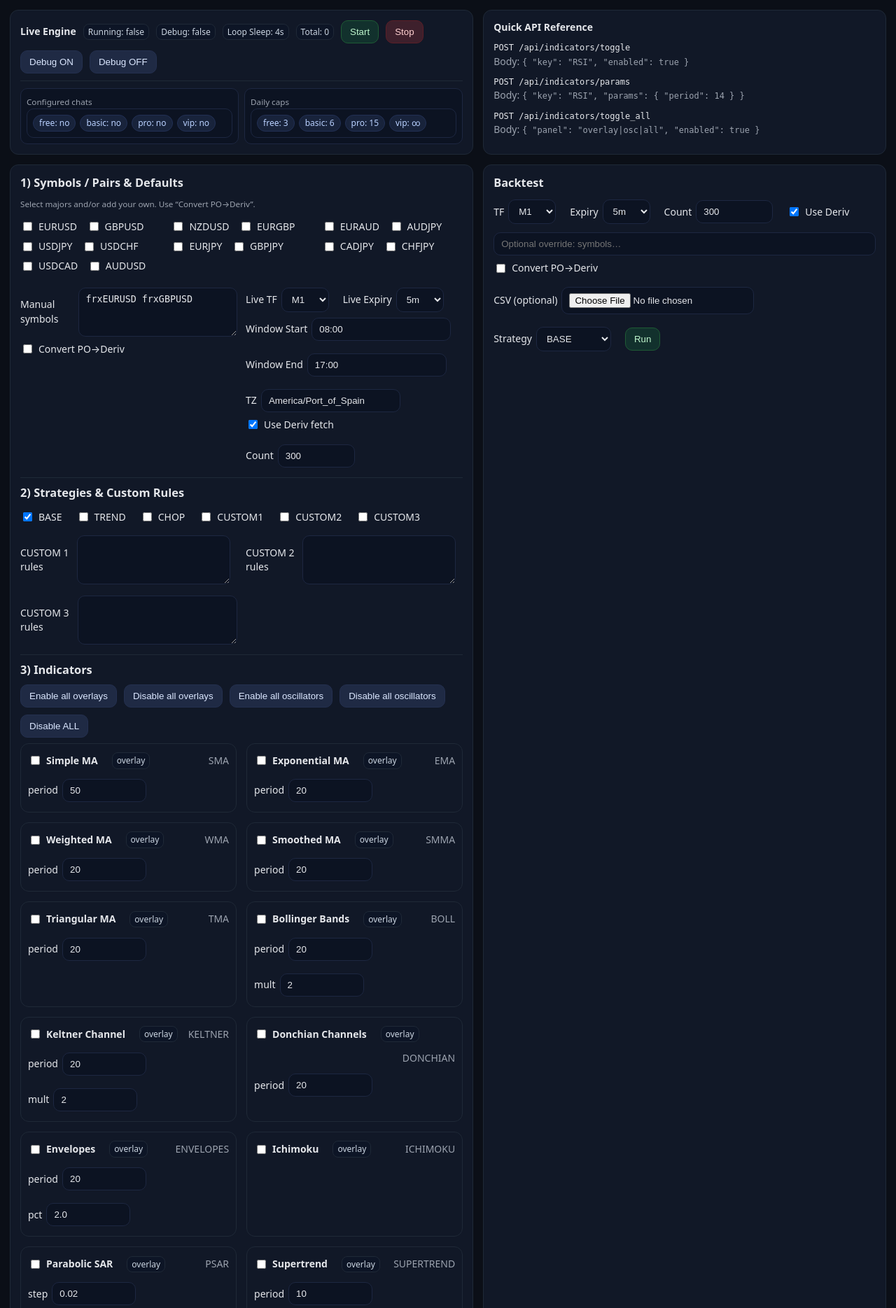
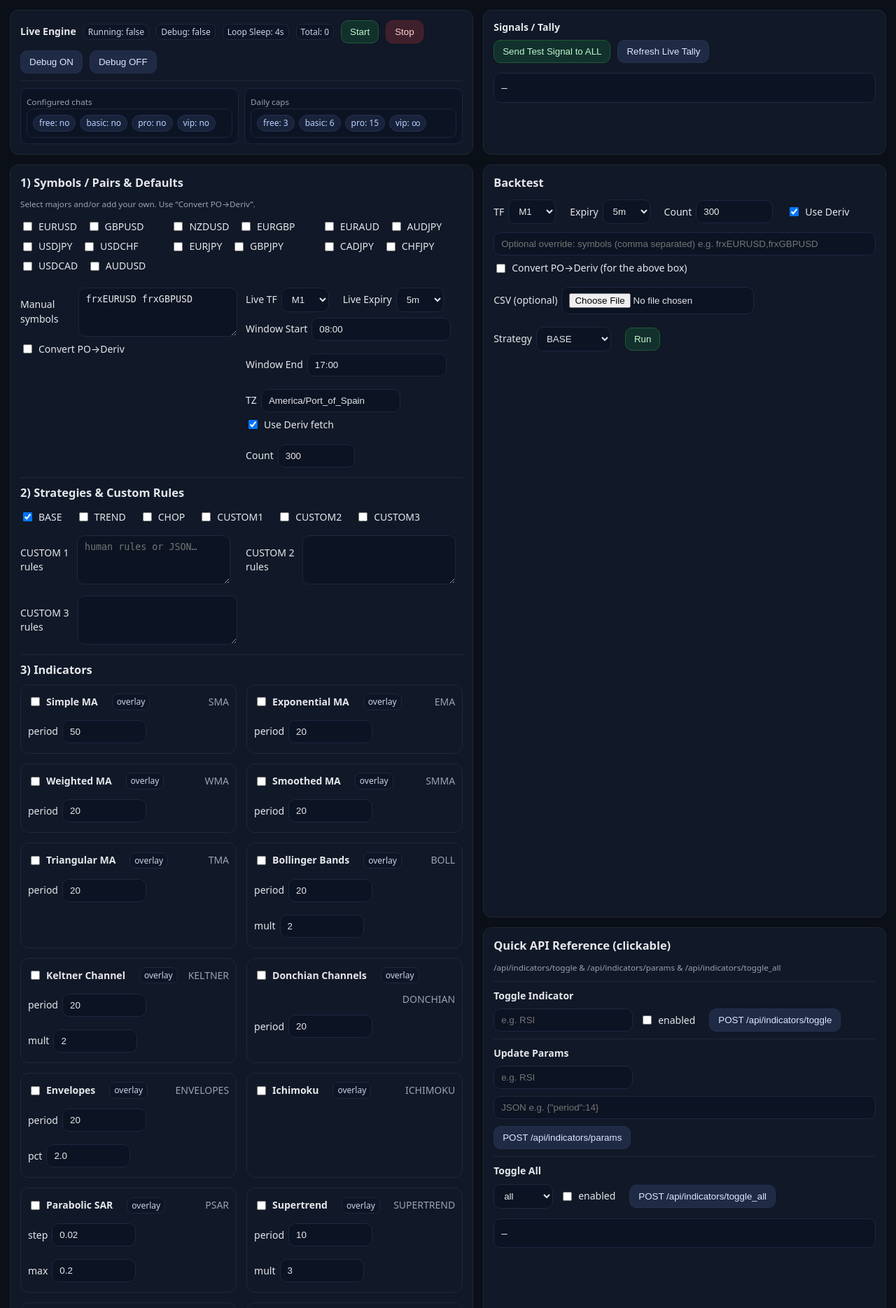
Before and after one commit to Fanatic1989/pocket-option-signals, a Flask app: page /dashboard in a window 1280 px wide. Shown: the part 62-1931 px from the top of the page at 70% size. Run offline with Flask 3, Linux system fonts and the light colour scheme; the visitor is signed in with stand-in values (Sample User, id 1); data comes from the database, SQL or seed files in the repository.

Commit message:
Update dashboard.html

```diff
--- a/templates/dashboard.html
+++ b/templates/dashboard.html
@@ -7,7 +7,8 @@
   <style>
     :root{
       --bg:#0b0f17; --panel:#111827; --muted:#9ca3af; --text:#e5e7eb;
-      --ok:#16a34a; --warn:#f59e0b; --err:#ef4444; --accent:#3b82f6; --line:#1f2937;
+      --ok:#16a34a; --warn:#f59e0b; --err:#ef4444; --accent:#3b82f6;
+      --line:#1f2937;
     }
     *{box-sizing:border-box}
     body{margin:0;background:var(--bg);color:var(--text);font:14px/1.45 system-ui,Segoe UI,Roboto,Inter,sans-serif}
@@ -23,7 +24,10 @@
     .btn.ok{background:rgba(22,163,74,.18);border-color:#1f5b35;color:#bff6cd}
     .btn.stop{background:rgba(239,68,68,.2);border-color:#5b1f27;color:#ffd0d0}
     .btn.ghost{background:transparent;border-color:var(--line);color:var(--muted)}
-    input, select, textarea{background:#0c1322;border:1px solid #1d2741;color:var(--text);border-radius:10px;padding:8px 10px;outline:none}
+    input, select, textarea{
+      background:#0c1322;border:1px solid #1d2741;color:var(--text);
+      border-radius:10px;padding:8px 10px;outline:none
+    }
     textarea{width:100%;min-height:70px;resize:vertical}
     label{display:inline-flex;align-items:center;gap:6px;margin:4px 10px 4px 0}
     small{color:var(--muted)}
@@ -53,7 +57,7 @@
     .checkbox-col{columns:3}
     @media (max-width:1100px){ .cols{grid-template-columns:1fr} .checkbox-col{columns:2} }
     @media (max-width:640px){ .checkbox-col{columns:1} }
-    code.small{font-size:12px}
+    pre.code{white-space:pre-wrap;background:#0c1322;border:1px solid #1d2741;border-radius:10px;padding:10px}
   </style>
 </head>
 <body>
@@ -93,8 +97,10 @@
       </form>
       <div class="mt12"><small class="muted">Default password is "admin" (env: ADMIN_PASSWORD).</small></div>
     </div>
+
   {% else %}
 
+  <!-- Top strip -->
   <div class="grid cols">
     <div class="panel">
       <div class="row">
@@ -124,25 +130,22 @@
       </div>
     </div>
 
-    <!-- Quick API Reference (requested) -->
+    <!-- Signals / Tally (replaces broadcast panel) -->
     <div class="panel">
-      <strong>Quick API Reference</strong>
-      <div class="mt8">
-        <div><code class="small">POST {{ url_for('dashboard.api_ind_toggle') }}</code></div>
-        <div class="muted">Body: <code class="small">{ "key": "RSI", "enabled": true }</code></div>
+      <strong>Signals / Tally</strong>
+      <div class="row mt8">
+        <button class="btn ok" id="btnTestAll">Send Test Signal to ALL</button>
+        <button class="btn" id="btnTally">Refresh Live Tally</button>
       </div>
       <div class="mt8">
-        <div><code class="small">POST {{ url_for('dashboard.api_ind_params') }}</code></div>
-        <div class="muted">Body: <code class="small">{ "key": "RSI", "params": { "period": 14 } }</code></div>
-      </div>
-      <div class="mt8">
-        <div><code class="small">POST {{ url_for('dashboard.api_ind_toggle_all') }}</code></div>
-        <div class="muted">Body: <code class="small">{ "panel": "overlay|osc|all", "enabled": true }</code></div>
+        <pre id="tallyBox" class="code">—</pre>
       </div>
     </div>
   </div>
 
+  <!-- Main grid -->
   <div class="grid cols">
+    <!-- Left: config -->
     <div class="panel">
       <form action="{{ url_for('dashboard.view') }}" method="post">
         <h3 class="section-title">1) Symbols / Pairs & Defaults</h3>
@@ -151,8 +154,7 @@
         <div class="checkbox-col mb12">
           {% set majors = ["EURUSD","GBPUSD","USDJPY","USDCHF","USDCAD","AUDUSD","NZDUSD","EURGBP","EURJPY","GBPJPY","EURAUD","AUDJPY","CADJPY","CHFJPY"] %}
           {% for po in majors %}
-            <label><input type="checkbox" name="pair_{{
-              po }}"> {{ po }}</label>
+            <label><input type="checkbox" name="pair_{{ po }}"> {{ po }}</label>
           {% endfor %}
         </div>
 
@@ -181,8 +183,8 @@
               </label>
             </div>
             <div class="row">
-              <label>Window Start <input name="window_start" value="{{ (cfg.get('window') or {}).get('start','08:00') }}"></label>
-              <label>Window End <input name="window_end" value="{{ (cfg.get('window') or {}).get('end','17:00') }}"></label>
+              <label>Window Start <input name="window_start" value="{{ (cfg.get('window') or {}).get('start','08:00') }}" placeholder="08:00"></label>
+              <label>Window End <input name="window_end" value="{{ (cfg.get('window') or {}).get('end','17:00') }}" placeholder="17:00"></label>
               <label>TZ <input name="window_tz" value="{{ (cfg.get('window') or {}).get('timezone', tz) }}"></label>
             </div>
             <div class="row">
@@ -200,23 +202,15 @@
           {% endfor %}
         </div>
         <div class="split mt8">
-          <label>CUSTOM 1 rules<textarea name="custom1_rules">{{ cfg.get('custom1_rules','') }}</textarea></label>
+          <label>CUSTOM 1 rules<textarea name="custom1_rules" placeholder="human rules or JSON…">{{ cfg.get('custom1_rules','') }}</textarea></label>
           <label>CUSTOM 2 rules<textarea name="custom2_rules">{{ cfg.get('custom2_rules','') }}</textarea></label>
         </div>
-        <div class="mt8"><label>CUSTOM 3 rules<textarea name="custom3_rules">{{ cfg.get('custom3_rules','') }}</textarea></label></div>
+        <div class="mt8">
+          <label>CUSTOM 3 rules<textarea name="custom3_rules">{{ cfg.get('custom3_rules','') }}</textarea></label>
+        </div>
 
         <div class="divider"></div>
         <h3 class="section-title">3) Indicators</h3>
-
-        <!-- Toggle-all controls -->
-        <div class="row mb8">
-          <button class="btn" type="button" onclick="toggleAll('overlay', true)">Enable all overlays</button>
-          <button class="btn" type="button" onclick="toggleAll('overlay', false)">Disable all overlays</button>
-          <button class="btn" type="button" onclick="toggleAll('osc', true)">Enable all oscillators</button>
-          <button class="btn" type="button" onclick="toggleAll('osc', false)">Disable all oscillators</button>
-          <button class="btn" type="button" onclick="toggleAll('all', false)">Disable ALL</button>
-        </div>
-
         <div class="grid" style="grid-template-columns:repeat(2,minmax(0,1fr))">
           {% for key, spec in ind_specs.items() %}
             {% set block = (cfg.get('indicators') or {}).get(key, {}) %}
@@ -246,6 +240,7 @@
       </form>
     </div>
 
+    <!-- Right: Backtest + API reference + Users -->
     <div class="grid" style="gap:14px">
       <div class="panel">
         <h3 class="section-title">Backtest</h3>
@@ -269,8 +264,8 @@
             <label><input type="checkbox" name="use_deriv_fetch" {{ 'checked' if cfg.get('use_deriv_fetch') else '' }}> Use Deriv</label>
           </div>
           <div class="mt8">
-            <input class="w100" name="bt_symbols" placeholder="Optional override: symbols…" />
-            <label class="mt8"><input type="checkbox" name="convert_po_bt"> Convert PO→Deriv</label>
+            <input class="w100" name="bt_symbols" placeholder="Optional override: symbols (comma separated) e.g. frxEURUSD,frxGBPUSD" />
+            <label class="mt8"><input type="checkbox" name="convert_po_bt"> Convert PO→Deriv (for the above box)</label>
           </div>
           <div class="row mt8">
             <label>CSV (optional) <input type="file" name="bt_csv" accept=".csv"></label>
@@ -288,11 +283,54 @@
         <img id="btPlot" class="plot mt8" style="display:none" alt="Backtest Plot" />
       </div>
 
+      <!-- Quick API Reference with buttons -->
+      <div class="panel">
+        <h3 class="section-title">Quick API Reference (clickable)</h3>
+        <small class="muted">/api/indicators/toggle & /api/indicators/params & /api/indicators/toggle_all</small>
+
+        <div class="divider"></div>
+
+        <strong>Toggle Indicator</strong>
+        <div class="row mt8">
+          <input id="api_key_toggle" placeholder="e.g. RSI" />
+          <label><input type="checkbox" id="api_enabled_toggle"> enabled</label>
+          <button class="btn" id="btnApiToggle">POST /api/indicators/toggle</button>
+        </div>
+
+        <div class="divider"></div>
+
+        <strong>Update Params</strong>
+        <div class="row mt8">
+          <input id="api_key_params" placeholder="e.g. RSI" />
+          <input id="api_params_json" class="w100" placeholder='JSON e.g. {"period":14}' />
+          <button class="btn" id="btnApiParams">POST /api/indicators/params</button>
+        </div>
+
+        <div class="divider"></div>
+
+        <strong>Toggle All</strong>
+        <div class="row mt8">
+          <select id="api_panel">
+            <option value="all">all</option>
+            <option value="overlay">overlay</option>
+            <option value="osc">osc</option>
+          </select>
+          <label><input type="checkbox" id="api_enabled_all"> enabled</label>
+          <button class="btn" id="btnApiAll">POST /api/indicators/toggle_all</button>
+        </div>
+
+        <div class="mt8">
+          <pre id="apiOut" class="code">—</pre>
+        </div>
+      </div>
+
       <div class="panel">
         <h3 class="section-title">Telegram Users</h3>
         <form action="{{ url_for('dashboard.users_add') }}" method="post" class="row">
           <select name="tier">
-            {% for t in ["free","basic","pro","vip"] %}<option value="{{ t }}">{{ t }}</option>{% endfor %}
+            {% for t in ["free","basic","pro","vip"] %}
+              <option value="{{ t }}">{{ t }}</option>
+            {% endfor %}
           </select>
           <input name="chat_id" placeholder="chat_id" required />
           <input name="label" placeholder="label (optional)" />
@@ -330,42 +368,25 @@
   {% endif %}
 </div>
 
+{% if view != 'login' %}
 <script>
 const q = (sel,root=document)=>root.querySelector(sel);
+
+// ---------------- Live Engine buttons ----------------
 const statusHint = q('#statusHint');
-
 async function postJSON(url, body){
-  const r = await fetch(url, {
-    method:'POST',
-    headers: {'Content-Type':'application/json'},
-    body: JSON.stringify(body || {})
-  });
+  const r = await fetch(url, { method:'POST', headers:{'Content-Type':'application/json'}, body: JSON.stringify(body||{}) });
   return r.json();
 }
-
-// Toggle-all helpers
-async function toggleAll(panel, enabled){
-  const js = await postJSON('{{ url_for("dashboard.api_ind_toggle_all") }}', {panel, enabled});
-  if(js.ok){ alert(`Toggled ${panel} → ${enabled?'ON':'OFF'}`); }
-  else { alert('Failed'); }
-}
-
-// Live Engine
 q('#btnStart')?.addEventListener('click', async ()=>{
   statusHint.textContent='Starting…';
-  try{
-    const js = await postJSON('{{ url_for("dashboard.live_start") }}', {});
-    statusHint.textContent = js.ok ? 'Started' : ('Failed: ' + (js.msg||''));
-    refreshStatus();
-  }catch(e){ statusHint.textContent='Error starting'; }
+  try{ const js = await postJSON('{{ url_for("dashboard.live_start") }}', {}); statusHint.textContent = js.ok ? 'Started' : ('Failed: ' + (js.msg||'')); refreshStatus(); }
+  catch(e){ statusHint.textContent='Error starting'; }
 });
 q('#btnStop')?.addEventListener('click', async ()=>{
   statusHint.textContent='Stopping…';
-  try{
-    const js = await postJSON('{{ url_for("dashboard.live_stop") }}', {});
-    statusHint.textContent = js.ok ? 'Stopped' : ('Failed: ' + (js.msg||''));
-    refreshStatus();
-  }catch(e){ statusHint.textContent='Error stopping'; }
+  try{ const js = await postJSON('{{ url_for("dashboard.live_stop") }}', {}); statusHint.textContent = js.ok ? 'Stopped' : ('Failed: ' + (js.msg||'')); refreshStatus(); }
+  catch(e){ statusHint.textContent='Error stopping'; }
 });
 q('#btnDbgOn')?.addEventListener('click', async ()=>{ await postJSON('{{ url_for("dashboard.live_debug_on") }}', {}); refreshStatus(); });
 q('#btnDbgOff')?.addEventListener('click', async ()=>{ await postJSON('{{ url_for("dashboard.live_debug_off") }}', {}); refreshStatus(); });
@@ -382,7 +403,20 @@ async function refreshStatus(){
 }
 setInterval(refreshStatus, 10000);
 
-// Backtest
+// ---------------- Signals / Tally ----------------
+q('#btnTestAll')?.addEventListener('click', async ()=>{
+  const fd = new FormData(); fd.set('text','🧪 Dashboard test');
+  const r = await fetch('{{ url_for("dashboard.telegram_test") }}', {method:'POST', body: fd});
+  const js = await r.json();
+  q('#tallyBox').textContent = JSON.stringify(js, null, 2);
+});
+q('#btnTally')?.addEventListener('click', async ()=>{
+  const r = await fetch('{{ url_for("dashboard.live_tally") }}');
+  const js = await r.json();
+  q('#tallyBox').textContent = JSON.stringify(js, null, 2);
+});
+
+// ---------------- Backtest ----------------
 async function runBacktest(ev){
   ev.preventDefault();
   const f = ev.target;
@@ -414,6 +448,39 @@ async function runBacktest(ev){
   }
   return false;
 }
+window.runBacktest = runBacktest; // keep handler available
+
+// ---------------- Quick API Reference buttons ----------------
+const out = q('#apiOut');
+q('#btnApiToggle')?.addEventListener('click', async ()=>{
+  const key = q('#api_key_toggle').value.trim().toUpperCase();
+  const enabled = q('#api_enabled_toggle').checked;
+  const r = await fetch('{{ url_for("dashboard.api_ind_toggle") }}', {
+    method:'POST', headers:{'Content-Type':'application/json'},
+    body: JSON.stringify({key, enabled})
+  });
+  const js = await r.json(); out.textContent = JSON.stringify(js, null, 2);
+});
+q('#btnApiParams')?.addEventListener('click', async ()=>{
+  const key = q('#api_key_params').value.trim().toUpperCase();
+  let params = {};
+  try{ params = JSON.parse(q('#api_params_json').value || '{}'); }catch(e){ return out.textContent='Invalid JSON'; }
+  const r = await fetch('{{ url_for("dashboard.api_ind_params") }}', {
+    method:'POST', headers:{'Content-Type':'application/json'},
+    body: JSON.stringify({key, params})
+  });
+  const js = await r.json(); out.textContent = JSON.stringify(js, null, 2);
+});
+q('#btnApiAll')?.addEventListener('click', async ()=>{
+  const panel = q('#api_panel').value;
+  const enabled = q('#api_enabled_all').checked;
+  const r = await fetch('{{ url_for("dashboard.api_ind_toggle_all") }}', {
+    method:'POST', headers:{'Content-Type':'application/json'},
+    body: JSON.stringify({panel, enabled})
+  });
+  const js = await r.json(); out.textContent = JSON.stringify(js, null, 2);
+});
 </script>
+{% endif %}
 </body>
 </html>
```
